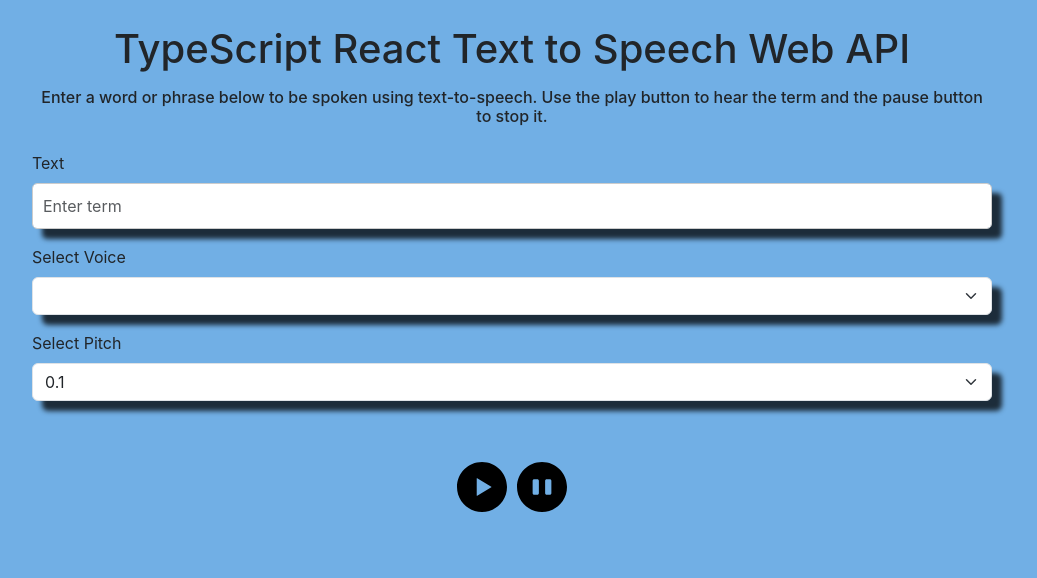
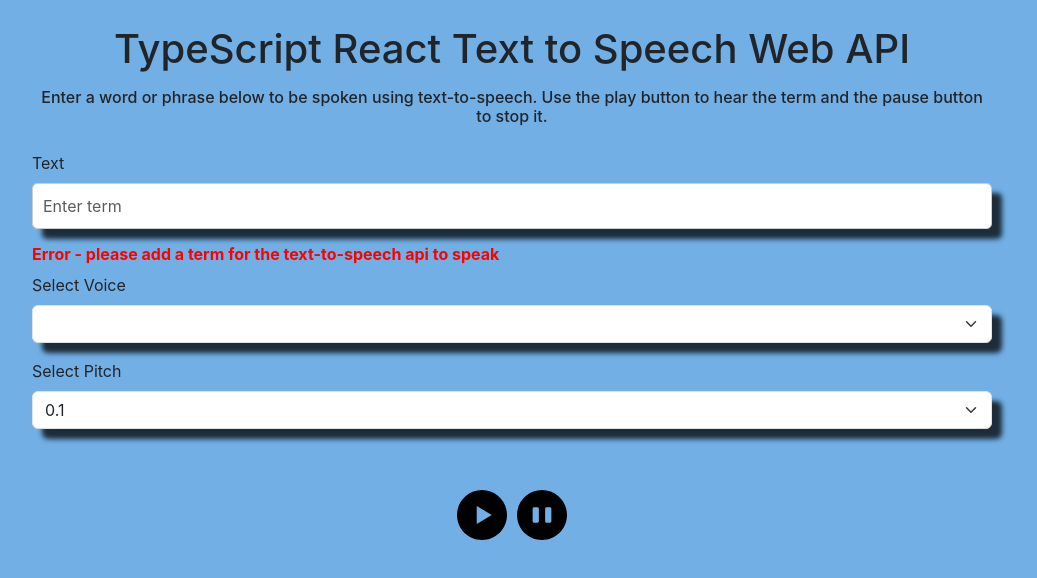
Before and after one commit to matthewgstillman/typescript-react-text-to-speech-api, a React (Create React App) app: page / in a window 1280 px wide. Both pictures are taken after a click on the picture 610 px from the left and 487 px from the top of the page. Shown: the top 578 px of the page, without its empty margins (128-1165 px from the left). Built offline with nearby package versions, Linux system fonts and the light colour scheme.

Commit message:
error handling and validation add

```diff
--- a/src/App.tsx
+++ b/src/App.tsx
@@ -2,7 +2,7 @@ import "./styles/styles.css";
 import FormComponent from "./components/FormComponent";
 import { Container } from "react-bootstrap";
 
-const App = () => {
+const App: React.FC = () => {
   return (
     <div className="App">
       <Container>
--- a/src/components/FormComponent.tsx
+++ b/src/components/FormComponent.tsx
@@ -7,13 +7,14 @@ interface FormData {
   pitch: number;
 }
 
-const FormComponent = () => {
+const FormComponent: React.FC = () => {
   const [searchTerm, setSearchTerm] = useState<FormData>({
     name: "",
     voice: "",
     pitch: 1,
   });
   const [voices, setVoices] = useState<SpeechSynthesisVoice[]>([]);
+  const [errors, setErrors] = useState<string>("");
 
   useEffect(() => {
     const loadVoices = () => {
@@ -45,6 +46,7 @@ const FormComponent = () => {
 
   const playSpeech = () => {
     if ("speechSynthesis" in window) {
+      if (searchTerm.name.length > 0) {
         window.speechSynthesis.cancel();
         let msg = new SpeechSynthesisUtterance();
         msg.text = searchTerm.name;
@@ -52,6 +54,12 @@ const FormComponent = () => {
           voices.find((voice) => voice.name === searchTerm.voice) || voices[0];
         msg.pitch = searchTerm.pitch;
         window.speechSynthesis.speak(msg);
+        setErrors("");
+      } else {
+        setErrors(
+          "Error - please add a term for the text-to-speech api to speak"
+        );
+      }
     } else {
       alert("Sorry, your browser doesn't support text to speech!");
     }
@@ -82,6 +90,7 @@ const FormComponent = () => {
             onChange={handleChange}
           />
         </Form.Group>
+        {errors ? <h6 className="errorText">{errors}</h6> : ""}
         <Form.Group className="mb-3" controlId="formBasicSelectVoice">
           <Form.Label>Select Voice</Form.Label>
           <Form.Select
--- a/src/styles/styles.css
+++ b/src/styles/styles.css
@@ -20,6 +20,11 @@
   flex-direction: column;
   max-width: 1000px;
   padding: 0 20px;
+}
+
+.errorText {
+  color: red;
+  font-weight: 700;
 }
 
 .submitButton {
--- a/src/styles/styles.scss
+++ b/src/styles/styles.scss
@@ -22,6 +22,11 @@ $light-blue: #71afe5;
   flex-direction: column;
   max-width: 1000px;
   padding: 0 20px;
+}
+
+.errorText {
+  color: red;
+  font-weight: 700;
 }
 
 .submitButton {
```
Also changed, not shown: 1 other file (tests, documents, lock files or other folders). Lines whose indentation alone changed are shown as unchanged.
